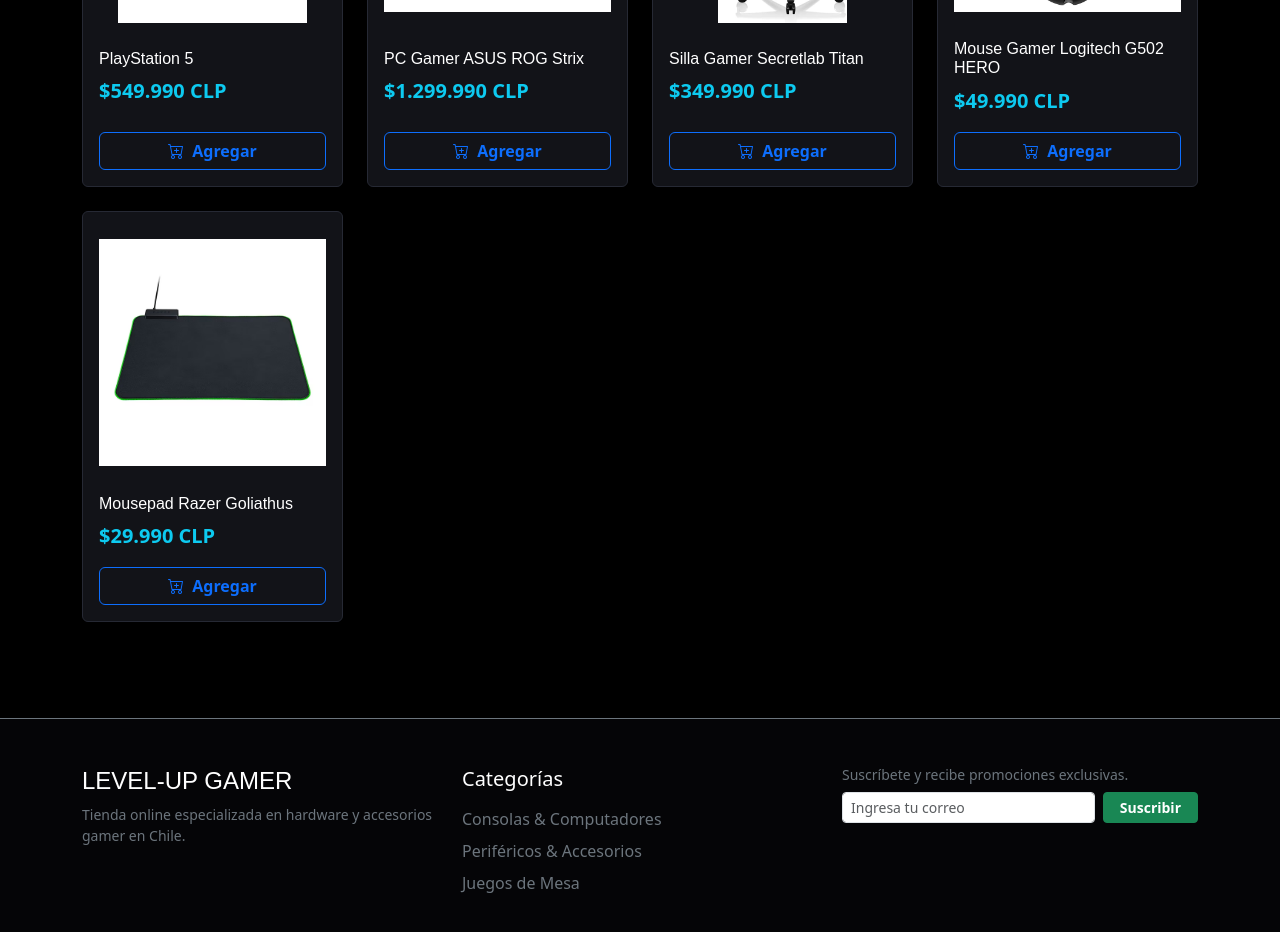
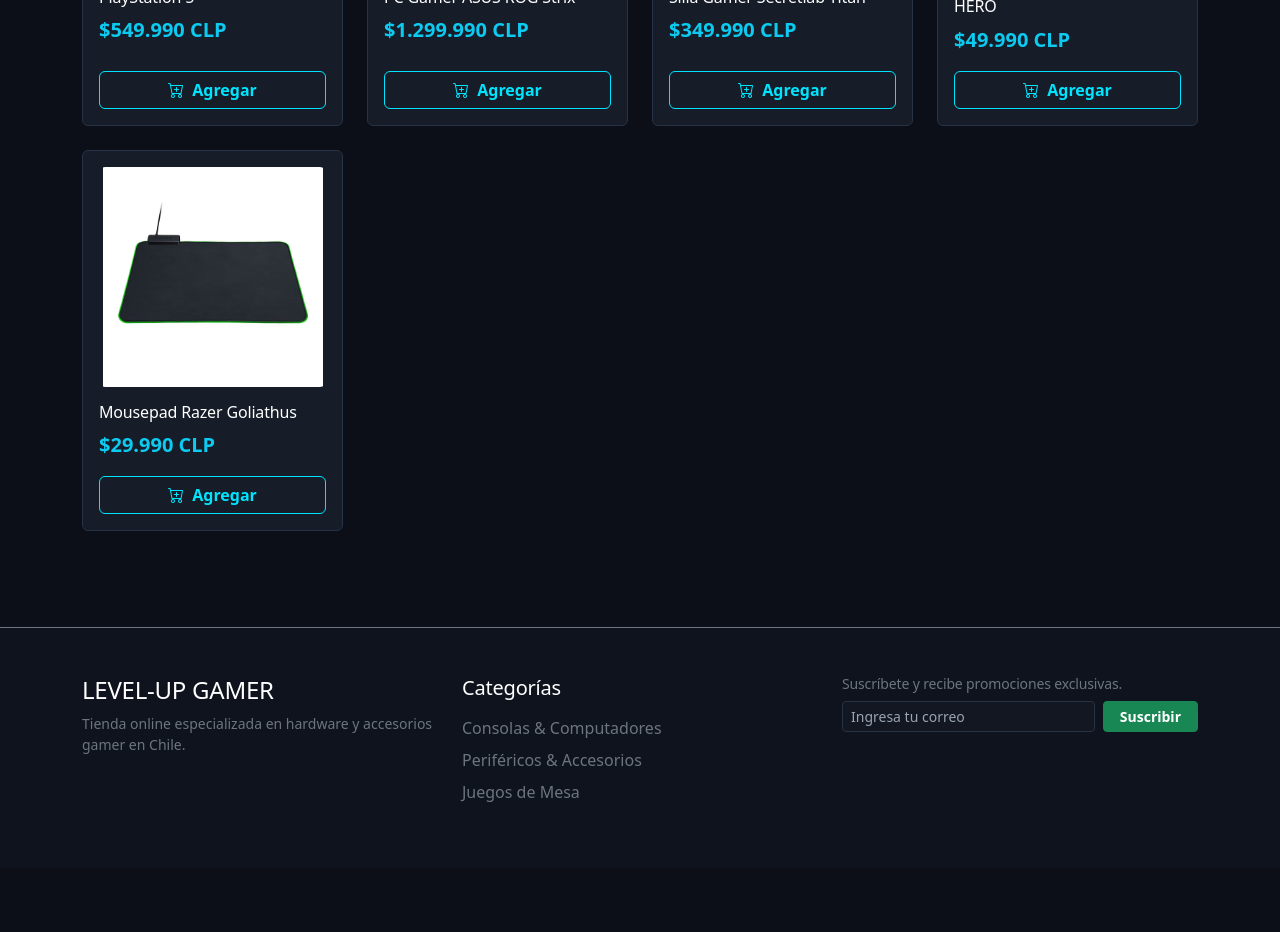
Before and after one commit to BenjaminCastroDeza/LevelUp2-SoloYo, a React (Vite) app: page / in a window 1280 px wide. Shown: the part 1360-2292 px from the top of the page. After the commit the page ends 2228 px from the top, so only its background shows below. Built offline with nearby package versions, Linux system fonts and the light colour scheme.

Commit message:
style: aplicar regla 60-30-10 en paleta de colores y estilos globales

```diff
--- a/src/index.css
+++ b/src/index.css
@@ -1,12 +1,42 @@
+/* ==========================================================
+   REGLA 60-30-10 DE COLORES (Level-Up Gamer)
+   ----------------------------------------------------------
+   • 60% Color Dominante: #0c0f17 (Fondo base / Lienzo general)
+   • 30% Color Secundario: #161c28 (Superficies, Cards, Headers, Bordes)
+   • 10% Color de Acento:   #00e5ff (Cian Neón / CTA / Badges / Destacados)
+   ========================================================== */
 
 :root {
-  --bg-main: #000000;
-  --bg-card: #121318;
-  --neon-blue: #1e90ff;
-  --neon-green: #39ff14;
-  --text-main: #ffffff;
-  --text-muted: #a0a5b5;
-  --border-color: #262934;
+  /* 60% DOMINANTE */
+  --color-dominant-bg: #0c0f17;
+  --color-dominant-surface: #0f131d;
+  --color-dominant-text: #f3f4f6;
+  --color-dominant-muted: #9aa4b2;
+
+  /* 30% SECUNDARIO */
+  --color-secondary-bg: #161c28;
+  --color-secondary-surface: #1e2536;
+  --color-secondary-border: #263246;
+  --color-secondary-input: #121722;
+  --color-secondary-hover: #222b3d;
+
+  /* 10% ACENTO */
+  --color-accent: #00e5ff;
+  --color-accent-hover: #33ecff;
+  --color-accent-text: #06101e;
+  --color-accent-glow: rgba(0, 229, 255, 0.25);
+  --color-accent-success: #10b981;
+  --color-accent-warning: #f59e0b;
+  --color-accent-danger: #ef4444;
+
+  /* Alias heredados para compatibilidad */
+  --bg-main: var(--color-dominant-bg);
+  --bg-card: var(--color-secondary-bg);
+  --neon-blue: var(--color-accent);
+  --neon-green: var(--color-accent-success);
+  --text-main: var(--color-dominant-text);
+  --text-muted: var(--color-dominant-muted);
+  --border-color: var(--color-secondary-border);
 }
 
 * {
@@ -15,89 +45,152 @@
   padding: 0;
 }
 
-/* Forzar fondo oscuro en toda la pagina */
+/* 60% Dominante: Fondo y tipografía base */
 html, body {
-  background-color: var(--bg-main) !important;
-  color: var(--text-main) !important;
-  font-family: 'Arial', sans-serif;
+  background-color: var(--color-dominant-bg) !important;
+  color: var(--color-dominant-text) !important;
+  font-family: system-ui, -apple-system, 'Segoe UI', Roboto, Helvetica, Arial, sans-serif;
   min-height: 100vh;
+  -webkit-font-smoothing: antialiased;
 }
 
-h1, h2, h3, h4, .brand-font {
-  font-family: 'Arial', sans-serif;
-  color: var(--text-main) !important;
+h1, h2, h3, h4, h5, h6, .brand-font {
+  color: var(--color-dominant-text) !important;
+  letter-spacing: -0.01em;
 }
 
-/* Header superior */
+/* 30% Secundario: Header y Navegación */
 header.top-header {
-  background-color: #0d0e12 !important;
-  border-bottom: 2px solid var(--neon-blue);
+  background-color: rgba(18, 22, 32, 0.95) !important;
+  backdrop-filter: blur(10px);
+  border-bottom: 1px solid var(--color-secondary-border);
+  box-shadow: 0 4px 20px rgba(0, 0, 0, 0.4);
 }
 
 .sub-header {
-  background-color: #050507;
-  border-bottom: 1px solid var(--border-color);
+  background-color: var(--color-dominant-surface);
+  border-bottom: 1px solid var(--color-secondary-border);
 }
 
-/* Enlaces del menu */
 .nav-link {
-  color: var(--text-main) !important;
+  color: var(--color-dominant-muted) !important;
   font-weight: 500;
-  transition: color 0.2s ease;
+  transition: all 0.2s ease;
+  border-radius: 6px;
 }
 
-.nav-link:hover {
-  color: var(--neon-green) !important;
+.nav-link:hover, .nav-link.active {
+  color: var(--color-accent) !important;
 }
 
-/* Boton de Carrito del header */
-.btn-cart-header {
+/* 30% Secundario: Tarjetas y Contenedores */
+.card, .card-gamer {
+  background-color: var(--color-secondary-bg) !important;
+  border: 1px solid var(--color-secondary-border) !important;
+  border-radius: 12px;
+  color: var(--color-dominant-text) !important;
+  transition: transform 0.2s ease, border-color 0.2s ease, box-shadow 0.2s ease;
+}
+
+.card-gamer:hover {
+  border-color: var(--color-accent) !important;
+  transform: translateY(-4px);
+  box-shadow: 0 8px 24px var(--color-accent-glow);
+}
+
+/* 30% Secundario: Formularios, Inputs y Tablas */
+.form-control, .form-select {
+  background-color: var(--color-secondary-input) !important;
+  border: 1px solid var(--color-secondary-border) !important;
+  color: var(--color-dominant-text) !important;
+  border-radius: 8px;
+}
+
+.form-control:focus, .form-select:focus {
+  background-color: var(--color-secondary-input) !important;
+  border-color: var(--color-accent) !important;
+  box-shadow: 0 0 0 0.25rem var(--color-accent-glow) !important;
+  color: #ffffff !important;
+}
+
+.form-control::placeholder {
+  color: var(--color-dominant-muted) !important;
+  opacity: 0.7;
+}
+
+.table-dark {
+  --bs-table-bg: var(--color-secondary-bg) !important;
+  --bs-table-striped-bg: var(--color-secondary-surface) !important;
+  --bs-table-border-color: var(--color-secondary-border) !important;
+  color: var(--color-dominant-text) !important;
+}
+
+/* 10% Acento: Botones y elementos de llamado a la acción (CTA) */
+.btn-accent, .btn-primary {
+  background-color: var(--color-accent) !important;
+  border-color: var(--color-accent) !important;
+  color: var(--color-accent-text) !important;
+  font-weight: 600;
+  transition: all 0.2s ease;
+  box-shadow: 0 2px 10px var(--color-accent-glow);
+}
+
+.btn-accent:hover, .btn-primary:hover {
+  background-color: var(--color-accent-hover) !important;
+  border-color: var(--color-accent-hover) !important;
+  box-shadow: 0 4px 16px rgba(0, 229, 255, 0.45);
+  transform: translateY(-1px);
+}
+
+.btn-outline-primary {
+  color: var(--color-accent) !important;
+  border-color: var(--color-accent) !important;
   background-color: transparent !important;
-  color: var(--text-main) !important;
-  border: 1px solid var(--neon-blue) !important;
-  padding: 0.4rem 0.9rem;
-  border-radius: 6px;
-  text-decoration: none;
-  display: inline-flex;
-  align-items: center;
-  gap: 0.5rem;
   transition: all 0.2s ease;
 }
 
-.btn-cart-header:hover {
-  background-color: var(--neon-blue) !important;
-  color: #000000 !important;
+.btn-outline-primary:hover {
+  background-color: var(--color-accent) !important;
+  color: var(--color-accent-text) !important;
+  box-shadow: 0 4px 14px var(--color-accent-glow);
 }
 
-/* Tarjetas */
-.card-gamer {
-  background-color: var(--bg-card) !important;
-  border: 1px solid var(--border-color) !important;
-  border-radius: 8px;
-  transition: transform 0.2s ease, border-color 0.2s ease;
+.badge-accent, .badge.bg-accent {
+  background-color: var(--color-accent) !important;
+  color: var(--color-accent-text) !important;
+  font-weight: 700;
 }
 
-.card-gamer:hover {
-  border-color: var(--neon-blue) !important;
-  transform: translateY(-4px);
-}
-
-/* Footer */
+/* 30% Secundario: Footer */
 footer {
-  background-color: #050507 !important;
-  border-top: 1px solid var(--border-color);
-}
-
-/* Media Query Responsive para celulares */
-@media (max-width: 768px) {
-  .hero-section {
-    text-align: center;
-  }
+  background-color: var(--color-dominant-surface) !important;
+  border-top: 1px solid var(--color-secondary-border) !important;
 }
 
 /* Ajustes de imágenes */
 .foto-producto {
-  width: 250px;
-  height: 250px;
+  width: 100%;
+  max-width: 250px;
+  height: 220px;
   object-fit: contain;
+  margin: 0 auto;
 }
+
+/* Dropdowns con estilo gamer 30% / 10% */
+.dropdown-menu-dark-custom {
+  background-color: var(--color-secondary-bg) !important;
+  border: 1px solid var(--color-secondary-border) !important;
+  border-radius: 10px;
+  box-shadow: 0 10px 30px rgba(0, 0, 0, 0.5), 0 0 1px var(--color-accent);
+}
+
+.dropdown-item-custom {
+  color: var(--color-dominant-text);
+  transition: background-color 0.15s ease, color 0.15s ease;
+  border-radius: 6px;
+}
+
+.dropdown-item-custom:hover {
+  background-color: var(--color-secondary-hover);
+  color: var(--color-accent);
+}
```
